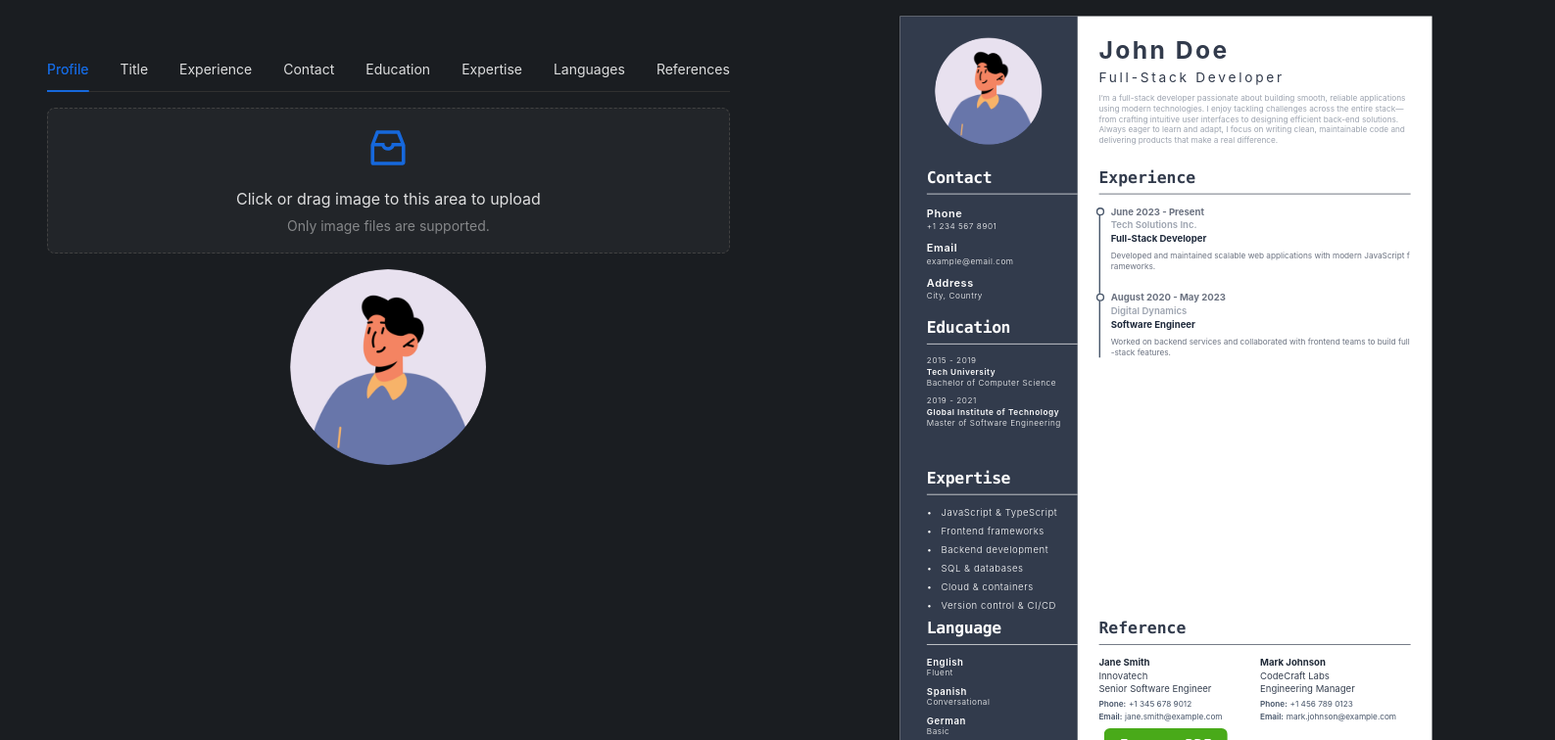
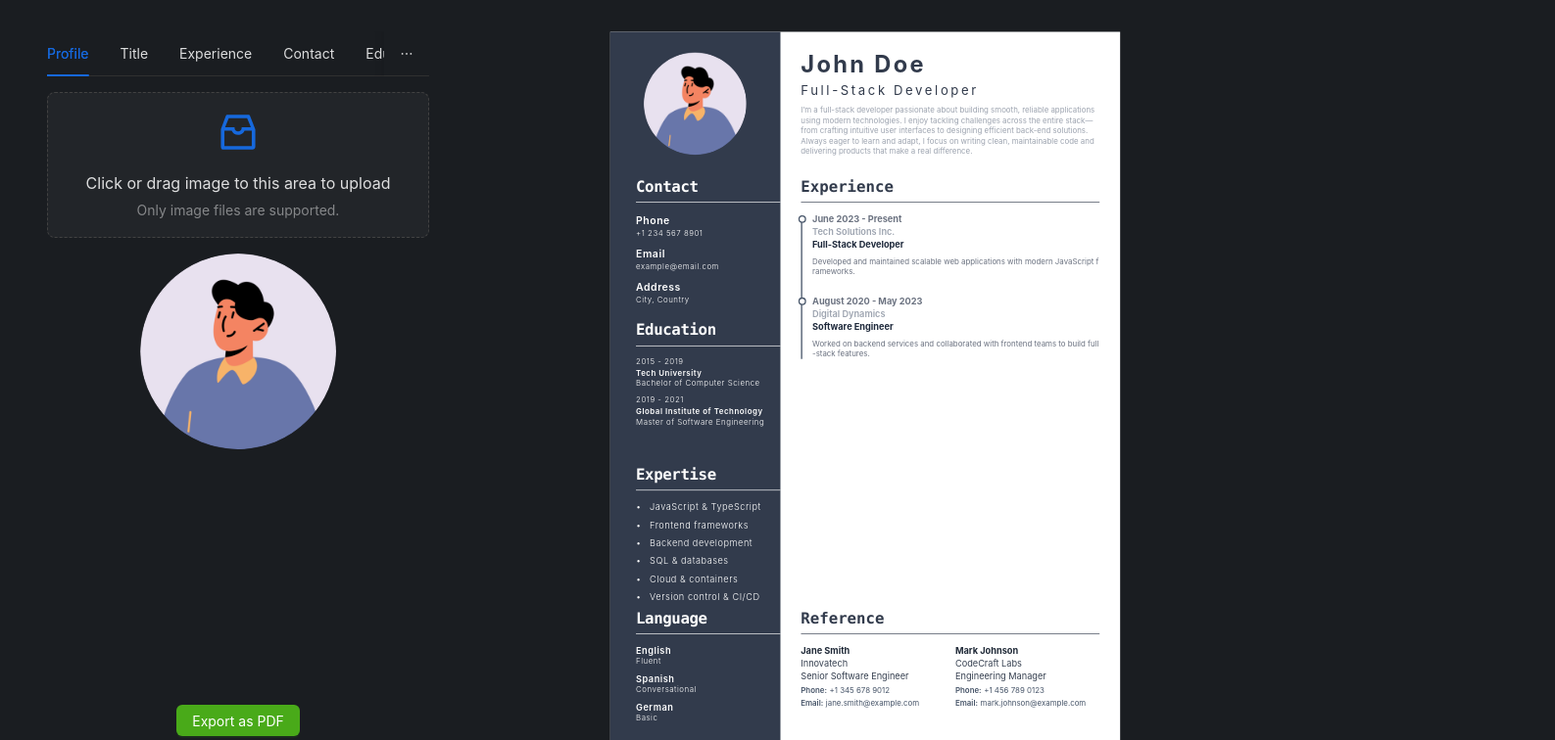
Before and after one commit to Flavius-Pantucu/curriculum-vitae-generator, a React (Create React App) app: page / in a window 1280 px wide. Shown: the top 756 px of the page at 98% size, 1587 px wide, since content can reach past the window. Built offline with nearby package versions, Linux system fonts and the light colour scheme.

Commit message:
export button moved to the left

```diff
--- a/src/components/CurriculumVitae/CurriculumVitae.js
+++ b/src/components/CurriculumVitae/CurriculumVitae.js
@@ -1,23 +1,17 @@
 import { useCurriculumState } from "@data/hooks/useCurriculumState";
 import { CvTabs } from "./CvTabs";
 import { CvPreview } from "./CvPreview";
-import { PdfExportButton } from "./PdfExportButton";
 
 export const CurriculumVitae = () => {
   const state = useCurriculumState();
 
   return (
-    <div className="w-full min-h-screen flex flex-row">
-      <div className="flex-1 p-12">
+    <div className="w-full max-h-screen flex flex-row">
+      <div className="flex-1 py-8 px-12 relative overflow-x-scroll">
         <CvTabs {...state} />
       </div>
-      <div className="flex-1 relative">
-        <div className="sticky top-0 h-screen flex items-center justify-center">
-          <CvPreview {...state} />
-          <div className="absolute bottom-6 right-1/2 transform translate-x-1/2">
-            <PdfExportButton />
-          </div>
-        </div>
+      <div className="flex-1">
+        <CvPreview {...state} />
       </div>
       <footer className="fixed bottom-2 right-1/2 transform translate-x-1/2 text-sm text-gray-400 pointer-events-none select-none">
         © 2025 Flavius Panțucu. All rights reserved.
--- a/src/components/CurriculumVitae/CvPreview.js
+++ b/src/components/CurriculumVitae/CvPreview.js
@@ -5,7 +5,7 @@ import { useState, useEffect } from "react";
 export const CvPreview = (props) => {
   const A4_WIDTH = 794;
   const A4_HEIGHT = 1123;
-  const PADDING = 32;
+  const PADDING_TOP = 64;
 
   const [scale, setScale] = useState(1);
 
@@ -13,8 +13,8 @@ export const CvPreview = (props) => {
     const newScale = Math.min(
       1,
       Math.min(
-        (document.documentElement.clientWidth - PADDING) / A4_WIDTH,
-        (document.documentElement.clientHeight - PADDING) / A4_HEIGHT
+        document.documentElement.clientWidth / A4_WIDTH,
+        (document.documentElement.clientHeight - PADDING_TOP) / A4_HEIGHT
       )
     );
     setScale(newScale);
--- a/src/components/CurriculumVitae/CvTabs.js
+++ b/src/components/CurriculumVitae/CvTabs.js
@@ -9,6 +9,7 @@ import {
   Languages,
   References,
 } from "../forms";
+import { PdfExportButton } from "./PdfExportButton";
 
 export const CvTabs = (props) => {
   const items = [
@@ -102,5 +103,14 @@ export const CvTabs = (props) => {
     },
   ];
 
-  return <Tabs defaultActiveKey="1" items={items} />;
+  return (
+    <div className="flex flex-col h-full gap-y-2">
+      <div className="flex-grow overflow-auto">
+        <Tabs defaultActiveKey="1" items={items} />
+      </div>
+      <div className="flex justify-center py-4">
+        <PdfExportButton />
+      </div>
+    </div>
+  );
 };
```
